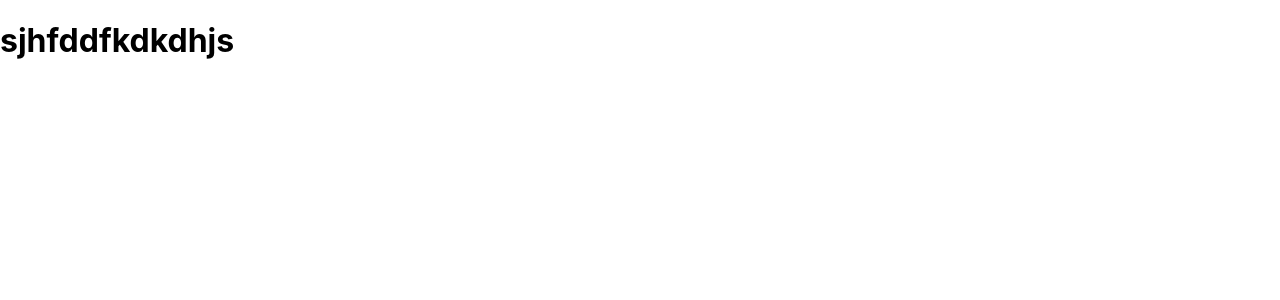
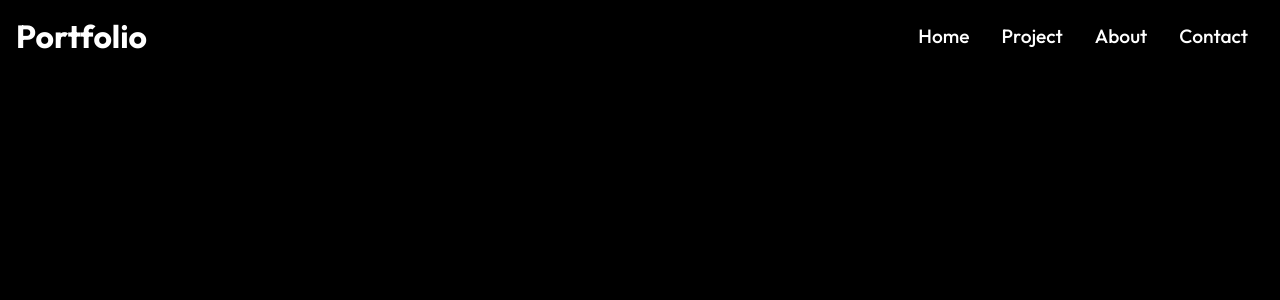
Before and after one commit to Lmarcdev/Old-Portfolio, a React (Create React App) app: page / in a window 1280 px wide. Shown: the top 300 px of the page. Built offline with nearby package versions, Linux system fonts and the light colour scheme.

Commit message:
created new files

```diff
--- a/src/App.js
+++ b/src/App.js
@@ -1,11 +1,21 @@
 import React from "react";
 import "./index.css"
+import Home from "./routes/Home";
+import About from "./routes/About";
+import Project from "./routes/Project";
+import Contact from "./routes/Contact";
+import { Route, Routes } from "react-router-dom"
 
 function App() {
   return (
-    <div>
-      <h1>sjhfddfkdkdhjs</h1>
-    </div>
+    <>
+    <Routes>
+      <Route path="/" element={<Home />} />
+      <Route path="/project" element={<Project />} />
+      <Route path="/about" element={<About />} />
+      <Route path="/contact" element={<Contact />} />
+    </Routes>
+    </>
   );
 }
 
--- /dev/null
+++ b/src/components/Navbar.js
@@ -0,0 +1,42 @@
+import "./NavbarStyles.css"
+import React, { useState } from 'react'
+import { Link } from "react-router-dom";
+import { FaBars, FaTimes } from "react-icons/fa";
+
+const Navbar = () => {
+
+    const [click, setClick] = useState(false);
+    const handleClick = () => setClick(!click);
+
+  return (
+    <div className="header">
+        <Link to="/">
+            <h1>Portfolio</h1>
+        </Link>
+        <ul className={click ? "nav-menu.active" :
+        "nav-menu"}>
+            <li>
+                <Link to="/">Home</Link>
+            </li>
+            <li>
+                <Link to="/project">Project</Link>
+            </li>
+            <li>
+                <Link to="/about">About</Link>
+            </li>
+            <li>
+                <Link to="/contact">Contact</Link>
+            </li>
+        </ul>
+        <div className="hamburger" onClick={handleClick}>
+            {click ? (
+              <FaTimes size={20} style={{ color: "white"}}/>
+            ) : (
+            <FaBars size={20} style={{ color: "white"}} />
+            )}
+        </div>
+    </div>
+  );
+};
+
+export default Navbar;
--- /dev/null
+++ b/src/components/NavbarStyles.css
@@ -0,0 +1,50 @@
+.header{
+    display: flex;
+    justify-content: space-between;
+    align-items: center;
+    padding: 1rem;
+}
+
+.nav-menu{
+    display: flex;
+}
+
+.nav-menu li{
+    padding: 0 1rem;
+}
+
+.nav-menu li a{
+    font-size: 1.2rem;
+    font-weight: 500;
+}
+.hamburger{
+    display: none;
+}
+@media screen and (max-width: 1040px){
+    .nav-menu{
+      flex-direction: column;
+      justify-content: center;
+      align-items: center;
+      width: 100%;
+      height: 100vh;
+      background: black;
+      position: absolute;
+      top: 0;
+      left: -100%;
+      z-index: -3;
+      transition: 0.3s;
+    }
+    .nav-menu.active{
+        left: 0;
+    }
+
+    .nav-menu li{
+      padding: 1rem 0;
+    }
+    .nav-menu li a{
+      font-size: 2rem;
+    }
+    .hamburger{
+      display: initial;
+    }
+  }
--- a/src/index.css
+++ b/src/index.css
@@ -1,13 +1,60 @@
-body {
+@import url('https://fonts.googleapis.com/css2?family=Outfit:wght@100;200;300;400;500;600;700;800;900&display=swap');
+
+*{
+  box-sizing: border-box;
   margin: 0;
-  font-family: -apple-system, BlinkMacSystemFont, 'Segoe UI', 'Roboto', 'Oxygen',
-    'Ubuntu', 'Cantarell', 'Fira Sans', 'Droid Sans', 'Helvetica Neue',
-    sans-serif;
-  -webkit-font-smoothing: antialiased;
-  -moz-osx-font-smoothing: grayscale;
+  padding: 0;
+  font-family: 'Outfit', sans-serif;
+}
+body{
+  background: black;
 }
 
-code {
-  font-family: source-code-pro, Menlo, Monaco, Consolas, 'Courier New',
-    monospace;
+h1,h4,p,a{
+  color:white;
+  text-decoration: none;
 }
+
+ul{
+  list-style-type: none;
+}
+
+.btn{
+  padding: 12px 32px;
+  font-size: 1rem;
+  text-transform: uppercase;
+  background: yellow;
+  color: black;
+  border: 1px solid white;
+  font-weight: 600;
+  cursor: pointer;
+}
+.btn-light{
+  background: grey;
+  color: white;
+  transition: 0.3s;
+}
+
+@media screen and (max-width: 1040px){
+  .nav-menu{
+    flex-direction: column;
+    justify-content: center;
+    align-items: center;
+    width: 100%;
+    height: 100vh;
+    background: black;
+    position: absolute;
+    top: 0;
+    left: 0;
+    z-index: -3;
+  }
+  .nav-menu li{
+    padding: 1rem 0;
+  }
+  .nav-menu li a{
+    font-size: 2rem;
+  }
+  .hamburger{
+    display: initial;
+  }
+}
--- a/src/routes/About.js
+++ b/src/routes/About.js
@@ -0,0 +1,7 @@
+import React from 'react'
+
+const About = () => {
+  return <div>About</div>
+};
+
+export default About
--- a/src/routes/Contact.js
+++ b/src/routes/Contact.js
@@ -0,0 +1,7 @@
+import React from 'react'
+
+const Contact = () => {
+  return <div>Contact</div>
+};
+
+export default Contact
--- a/src/routes/Home.js
+++ b/src/routes/Home.js
@@ -1,9 +1,12 @@
-import React from 'react'
+import React from 'react';
+import Navbar from "../components/Navbar";
 
 const Home = () => {
   return (
-    <div>Home</div>
-  )
-}
+  <div>
+    <Navbar />
+  </div>
+  );
+};
 
 export default Home
--- a/src/routes/Project.js
+++ b/src/routes/Project.js
@@ -0,0 +1,7 @@
+import React from 'react'
+
+const Project = () => {
+  return <div>Project</div>
+};
+
+export default Project
```
